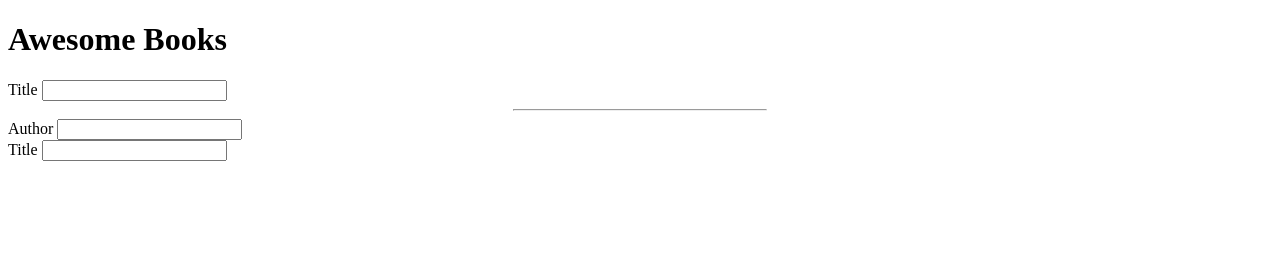
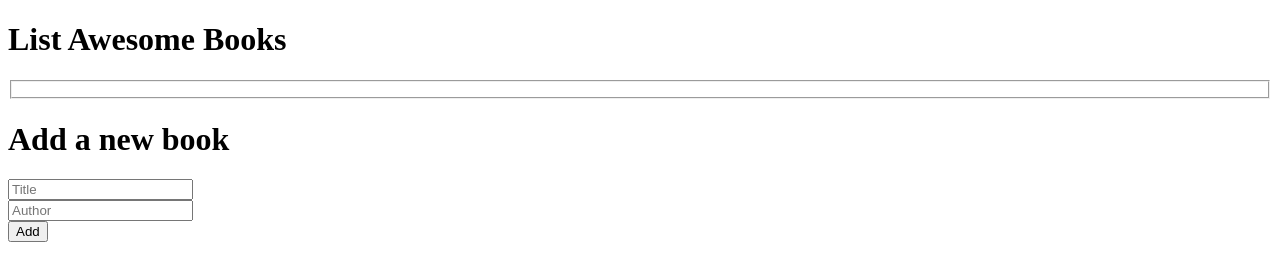
Before and after one commit to Ellyboi/Awesome-book, a website: page index.html in a window 1280 px wide. Drawn offline with Linux system fonts and the light colour scheme.

Commit message:
update html file

```diff
--- a/index.css
+++ /dev/null
@@ -1,3 +0,0 @@
-.separator {
-  width: 20%;
-}
--- a/index.html
+++ b/index.html
@@ -1,36 +1,40 @@
 <!DOCTYPE html>
 <html lang="en">
   <head>
-  <meta charset="UTF-8">
-  <meta http-equiv="X-UA-Compatible" content="IE=edge">
-  <meta name="viewport" content="width=device-width, initial-scale=1.0">
-  <link rel="stylesheet" href="index.css">
-  <title>Awesome Books</title>
+    <meta charset="UTF-8" />
+    <meta http-equiv="X-UA-Compatible" content="IE=edge" />
+    <meta name="viewport" content="width=device-width, initial-scale=1.0" />
+    <link rel="preconnect" href="https://fonts.googleapis.com" />
+    <link rel="preconnect" href="https://fonts.gstatic.com" crossorigin />
+	<link
+        href="https://fonts.googleapis.com/css2?family=Lato:wght@300;400;700&display=swap"
+        rel="stylesheet"
+      />
+    <link rel="stylesheet" href="stylesheet.css" />
+    <title> Awesome Books </title>
   </head>
   <body>
-  <main>
-    <div>
-      <h1>Awesome Books</h1>
-      <from id="book-form">
-        <div class="form-group">
-          <label for="title">Title</label>
-          <input type="text" id="#title" class="form-control">
+    <div class="books-container">
+      <h1 class="first-title"> List Awesome Books </h1>
+      <div class="container-book-list" id="container-book-list">
+        <div class="load-books-table"> </div>
+      </div>
     </div>
 
-        <hr class="separator">
+    <fieldset></fieldset>
 
-        <div class="form-group">
-          <label for="title">Author</label>
-          <input type="text" id="#title" class="form-control">
+    <form class="form" id="form">
+      <h1 class="add-new-book-title"> Add a new book </h1>
+      <div>
+        <input class="book-title-input" type="text" id="title" placeholder="Title" required />
+      </div>
+      <div>
+        <input class="book-author-input" type="text" id="author" placeholder="Author" required />
       </div>
 
-        <div class="form-group">
-          <label for="title">Title</label>
-          <input type="text" id="#title" class="form-control">
-        </div>
-      </from>
-    </div>
-  </main>
-  <script src="index.js"></script>
+      <button class="add-book-button" type="submit"> Add </button>
+    </form>
+
+    <script src="./script.js"></script>
   </body>
 </html>
--- a/index.js
+++ b/index.js
@@ -0,0 +1 @@
+const
--- a/package.json
+++ b/package.json
@@ -18,6 +18,10 @@
   },
   "homepage": "https://github.com/Ellyboi/Awesome-book#readme",
   "devDependencies": {
+    "babel-eslint": "^10.1.0",
+    "eslint": "^7.32.0",
+    "eslint-config-airbnb-base": "^14.2.1",
+    "eslint-plugin-import": "^2.27.5",
     "hint": "^7.1.5",
     "stylelint": "^13.13.1",
     "stylelint-config-standard": "^21.0.0",
```
Also changed, not shown: 1 other file. Lines whose indentation alone changed are shown as unchanged.
